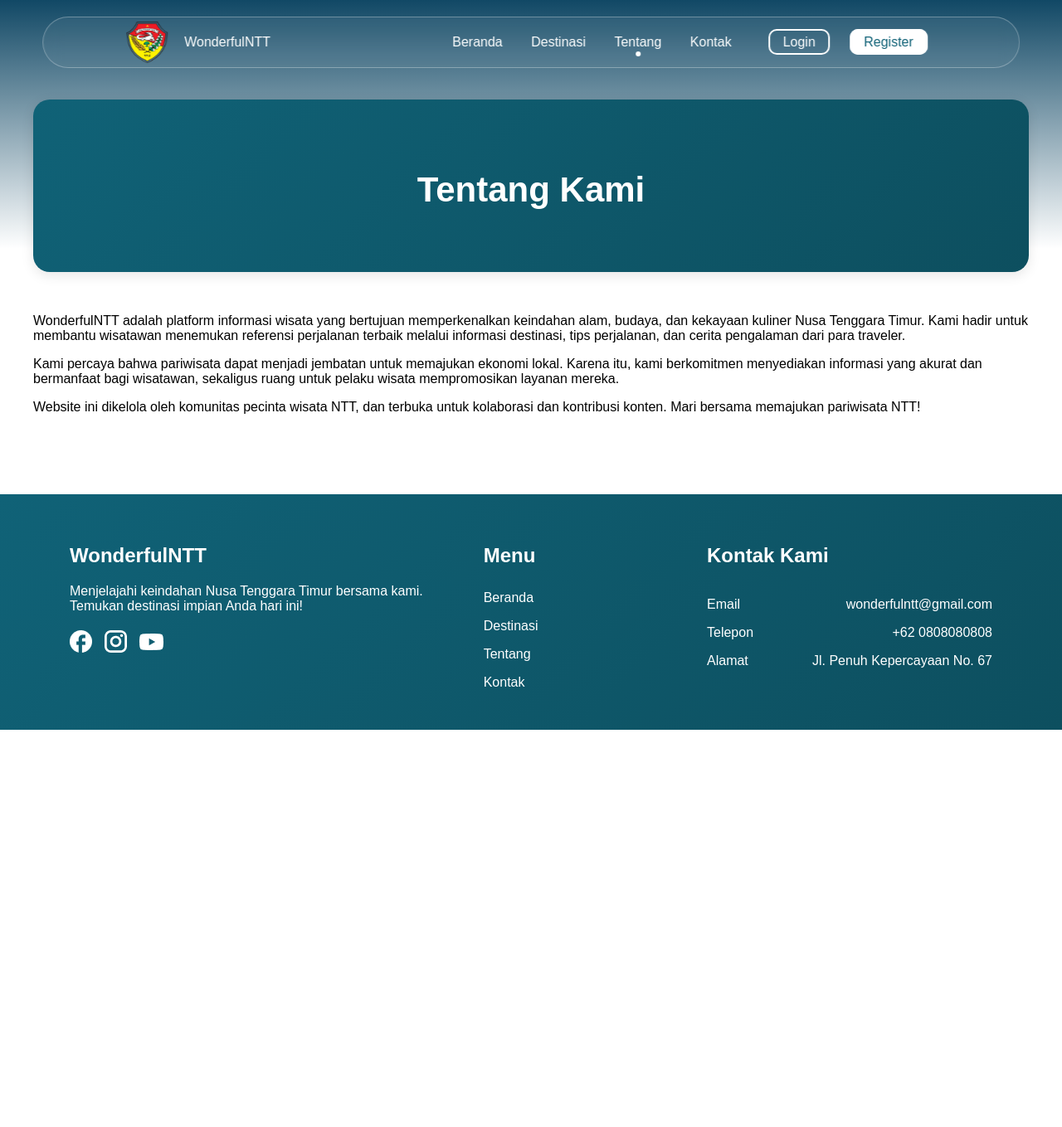
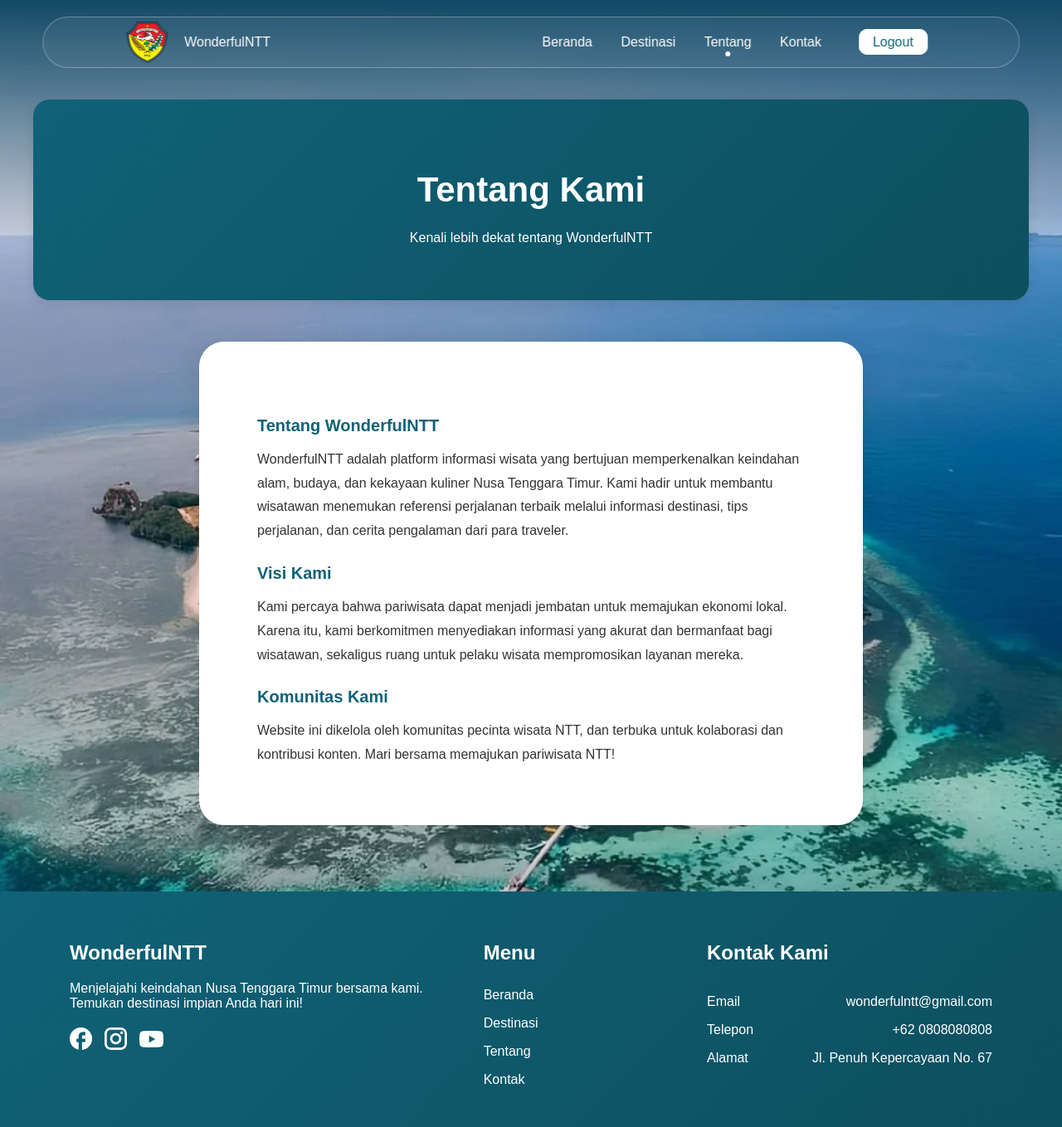
Before and after one commit to aqilkmy/PEMWEB_NUSA_TENGGARA, a PHP site: page /about.php in a window 1280 px wide. Shown: the whole page at 83% size. Before the commit the page ends 880 px from the top, so only its background shows below. Run offline with PHP 8.4, Linux system fonts and the light colour scheme; a user stored in the database is signed in; data comes from the database, SQL or seed files in the repository.

Commit message:
about n contact

```diff
--- a/about.php
+++ b/about.php
@@ -18,23 +18,36 @@ $result = mysqli_query($conn, $query);
 <head>
     <meta charset="UTF-8">
     <meta name="viewport" content="width=device-width, initial-scale=1.0">
-    <title>Destinasi</title>
+    <title>Tentang Kami</title>
     <link rel="stylesheet" href="style.css">
     <link rel="icon" type="image/x-icon" href="asset/ntt.png">
 </head>
 
-<body>
+<body style="background-image: url('asset/destination-bg.png');
+    background-size: cover;">
     <div class="gradient-bg"></div>
     <?php include 'header.php'; ?>
 
-    <section class="destination-page">
+    <section class="about-page">
         <div class="search-container">
             <h1>Tentang Kami</h1>
+            <p style="color:white;">Kenali lebih dekat tentang WonderfulNTT</p>
         </div>
 
-        <p>WonderfulNTT adalah platform informasi wisata yang bertujuan memperkenalkan keindahan alam, budaya, dan kekayaan kuliner Nusa Tenggara Timur. Kami hadir untuk membantu wisatawan menemukan referensi perjalanan terbaik melalui informasi destinasi, tips perjalanan, dan cerita pengalaman dari para traveler.</p>
-        <p>Kami percaya bahwa pariwisata dapat menjadi jembatan untuk memajukan ekonomi lokal. Karena itu, kami berkomitmen menyediakan informasi yang akurat dan bermanfaat bagi wisatawan, sekaligus ruang untuk pelaku wisata mempromosikan layanan mereka.</p>
-        <p>Website ini dikelola oleh komunitas pecinta wisata NTT, dan terbuka untuk kolaborasi dan kontribusi konten. Mari bersama memajukan pariwisata NTT!</p>
+        <div class="info-selection">
+            <div class="info-row1">
+                <div class="info-box" style="background: white; padding: 30px; border-radius: 15px;">
+                    <h1 style="color: var(--primary-color); margin-bottom: 15px;">Tentang WonderfulNTT</h1>
+                    <p style="color: #333; line-height: 1.8; margin-bottom: 20px;">WonderfulNTT adalah platform informasi wisata yang bertujuan memperkenalkan keindahan alam, budaya, dan kekayaan kuliner Nusa Tenggara Timur. Kami hadir untuk membantu wisatawan menemukan referensi perjalanan terbaik melalui informasi destinasi, tips perjalanan, dan cerita pengalaman dari para traveler.</p>
+
+                    <h1 style="color: var(--primary-color); margin-bottom: 15px; margin-top: 25px;">Visi Kami</h1>
+                    <p style="color: #333; line-height: 1.8; margin-bottom: 20px;">Kami percaya bahwa pariwisata dapat menjadi jembatan untuk memajukan ekonomi lokal. Karena itu, kami berkomitmen menyediakan informasi yang akurat dan bermanfaat bagi wisatawan, sekaligus ruang untuk pelaku wisata mempromosikan layanan mereka.</p>
+
+                    <h1 style="color: var(--primary-color); margin-bottom: 15px; margin-top: 25px;">Komunitas Kami</h1>
+                    <p style="color: #333; line-height: 1.8;">Website ini dikelola oleh komunitas pecinta wisata NTT, dan terbuka untuk kolaborasi dan kontribusi konten. Mari bersama memajukan pariwisata NTT!</p>
+                </div>
+            </div>
+        </div>
     </section>
     <?php include 'footer.php'; ?>
 </body>
--- a/contact.php
+++ b/contact.php
@@ -23,11 +23,12 @@ $result = mysqli_query($conn, $query);
     <link rel="icon" type="image/x-icon" href="asset/ntt.png">
 </head>
 
-<body>
+<body style="background-image: url('asset/destination-bg.png');
+    background-size: cover;">
     <div class="gradient-bg"></div>
     <?php include 'header.php'; ?>
 
-    <section class="destination-page">
+    <section class="contact-page">
         <div class="search-container">
             <h1>Hubungi Kami</h1>
             <p style="color:white;">Kami siap membantu terkait kebutuhanmu!</p>
--- a/header.php
+++ b/header.php
@@ -1,4 +1,7 @@
 <?php
+    if (session_status() === PHP_SESSION_NONE) {
+        session_start();
+    }
     $current_page = basename($_SERVER['PHP_SELF']);
 ?>
 <nav id="navbar">
@@ -15,8 +18,12 @@
                         <a href="contact.php" class="<?php echo ($current_page == 'contact.php') ? 'active' : ''; ?>">Kontak</a>
                     </div>
                     <div class="login-register">
-                        <a href="login.php" class="btn-login">Login</a>
-                        <a href="register.php" class="btn-register">Register</a>
+                        <?php if (isset($_SESSION['user_id'])): ?>
+                            <a href="logout.php" class="btn-register">Logout</a>
+                        <?php else: ?>
+                            <a href="login.php" class="btn-login">Login</a>
+                            <a href="register.php" class="btn-register">Register</a>
+                        <?php endif; ?>
                     </div>
                 </div>
         </div>
--- a/login.php
+++ b/login.php
@@ -42,6 +42,12 @@ if ($_SERVER['REQUEST_METHOD'] == 'POST') {
     <link rel="stylesheet" href="style.css">
     <link rel="icon" type="image/x-icon" href="asset/ntt.png">
     <style>
+        body {
+            background-image: url('asset/wae-rebo.jpg');
+            background-size: cover;
+            /* opacity: 0.8; */
+            overflow: hidden;
+        }
         .login-container {
             max-width: 400px;
             margin: 150px auto;
--- a/register.php
+++ b/register.php
@@ -53,7 +53,8 @@ if ($_SERVER['REQUEST_METHOD'] == 'POST') {
     <link rel="icon" type="image/x-icon" href="asset/ntt.png">
     <style>
         body {
-            background: linear-gradient(135deg, #667eea 0%, #764ba2 100%);
+            background-image: url('asset/pulau-kanawa.webp');
+            background-size: cover;
             min-height: 100vh;
             display: flex;
             align-items: center;
--- a/style.css
+++ b/style.css
@@ -21,7 +21,7 @@ a {
     width: 100%;
     height: 300px;
     background: linear-gradient(0deg, #09506200 0%, #114865 100%);
-    z-index: 0;
+    z-index: -1;
 }
 
 nav {
@@ -123,6 +123,12 @@ footer a {
     text-align: end;
 }
 
+.contact-page{
+    padding: 120px 40px 40px;
+    max-width: 1200px;
+    margin: 0 auto;
+    position: relative;
+}
 
 
 
@@ -380,8 +386,12 @@ footer a {
     justify-content: center;
     padding: 40px;
     gap: 50px;
-    width: 80%;
+    width: 60%;
     margin: 0 auto;
+    border-radius: 30px;
+    box-shadow: 0 4px 30px rgba(0, 0, 0, 0.1);
+    background-color: white;
+    backdrop-filter: blur(10px);
 }
 .info-row1, .info-row2, .info-row3 {
     margin: 0 auto;
@@ -391,13 +401,13 @@ footer a {
     gap: 50px;
     flex-wrap: wrap;
 }
-.info-box {
+/* .info-box {
     margin-top: 50px;
     width: 500px;
     box-sizing: border-box;
     word-wrap: break-word;
     overflow-wrap: break-word;
-}
+} */
 .info-box h1{
     font-size: 20px;
     margin: 0 0 10px 0;
@@ -430,10 +440,16 @@ footer a {
     background-position: top;
     background-repeat: no-repeat;
     opacity: 0.7;
-    z-index: -1;
+    z-index: -2;
 }
 
 .destination-page {
+    padding: 120px 40px 40px;
+    max-width: 1200px;
+    margin: 0 auto;
+    position: relative;
+}
+.about-page {
     padding: 120px 40px 40px;
     max-width: 1200px;
     margin: 0 auto;
```
Also changed, not shown: admin/dashboard.php (+13 -5 lines), logout.php (added, +11 -0 lines).
